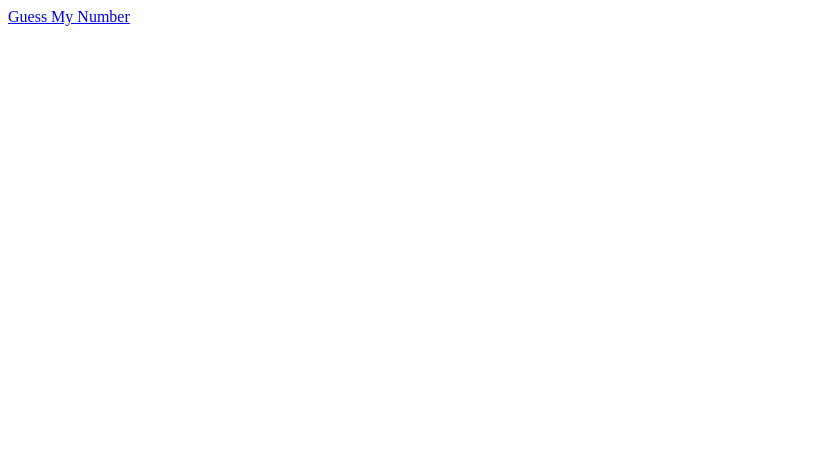
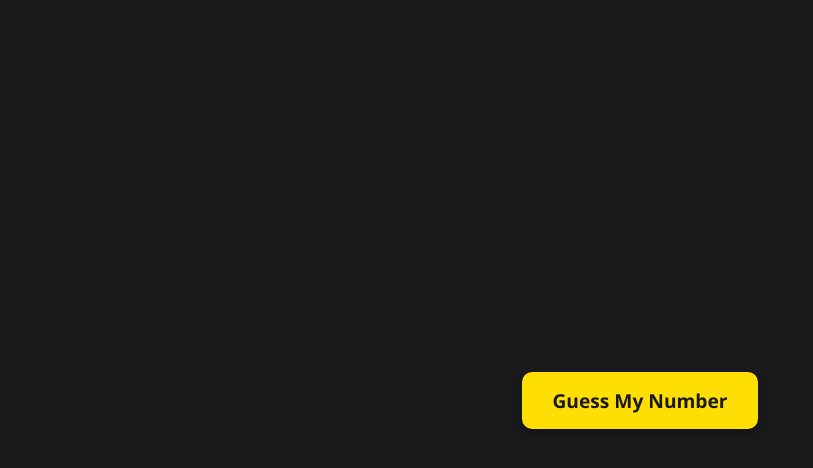
Before and after one commit to alaaeliwa/JavaScript-Projects, a plain HTML site: page index.html in a window 1280 px wide. Shown: the whole page, without its empty margins (0-813 px from the left). Drawn offline with Linux system fonts and the light colour scheme.

Commit message:
Update index.html

```diff
--- a/index.html
+++ b/index.html
@@ -4,6 +4,42 @@
   <meta charset="UTF-8">
   <meta name="viewport" content="width=device-width, initial-scale=1.0">
   <title>JAVASCRIPT PROJECT</title>
+  <style>
+    /* Reset some basic styles */
+    * {
+      margin: 0;
+      padding: 0;
+      box-sizing: border-box;
+    }
+
+    /* Style the body */
+    body {
+      height: 100vh;
+      display: flex;
+      justify-content: center;
+      align-items: center;
+      background-color: #1a1a1d;
+      font-family: 'Segoe UI', Tahoma, Geneva, Verdana, sans-serif;
+    }
+
+    /* Style the link */
+    a {
+      padding: 15px 30px;
+      text-decoration: none;
+      background-color: #ffde03;
+      color: #1a1a1d;
+      font-size: 1.2rem;
+      font-weight: bold;
+      border-radius: 10px;
+      box-shadow: 0 4px 10px rgba(0, 0, 0, 0.3);
+      transition: all 0.3s ease;
+    }
+
+    a:hover {
+      background-color: #e6c802;
+      transform: scale(1.05);
+    }
+  </style>
 </head>
 <body>
   <a href="Guess My Number/index.html">Guess My Number</a>
```
